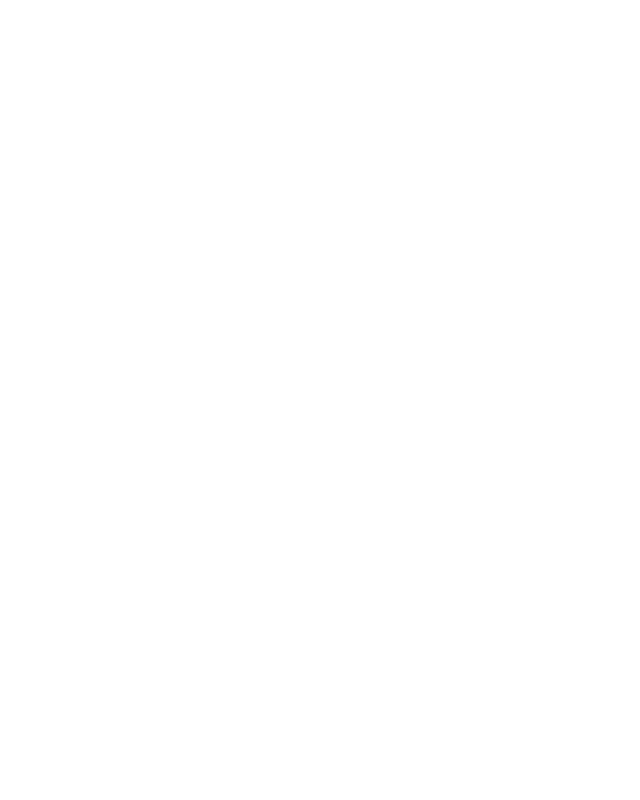
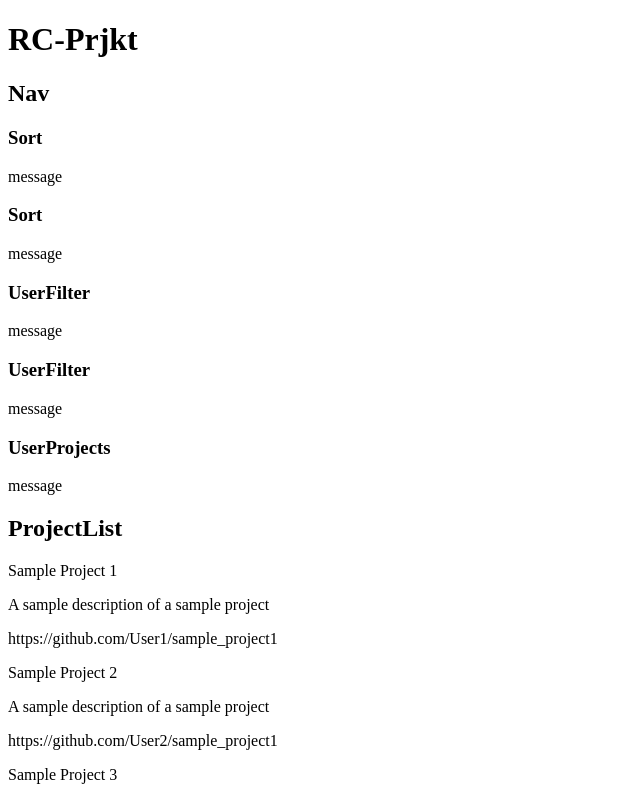
Before and after one commit to ArtSze/rc-prjkt-client, a React (Create React App) app: page / in a window 1280 px wide. Shown: the top 800 px of the page, without its empty margins (0-640 px from the left). Built offline with nearby package versions, Linux system fonts and the light colour scheme.

Commit message:
add nav and projectlist components

```diff
--- a/src/App.tsx
+++ b/src/App.tsx
@@ -1,7 +1,15 @@
 import React from 'react';
+import Nav from './components/Nav';
+import ProjectList from './components/ProjectList';
 
-function App() {
-    return <div></div>;
-}
+const App = (): JSX.Element => {
+    return (
+        <div>
+            <h1>RC-Prjkt</h1>
+            <Nav message={'message'} />
+            <ProjectList />
+        </div>
+    );
+};
 
 export default App;
--- /dev/null
+++ b/src/components/Nav.tsx
@@ -0,0 +1,25 @@
+import React from 'react';
+import Sort from './nav/Sort';
+import StatusFilter from './nav/StatusFilter';
+import TagFilter from './nav/TagFilter';
+import UserFilter from './nav/UserFilter';
+import UserProjects from './nav/UserProjects';
+
+interface NavProps {
+    message: string;
+}
+
+const Nav = ({ message }: NavProps): JSX.Element => {
+    return (
+        <nav>
+            <h2>Nav</h2>
+            <StatusFilter message={message} />
+            <Sort message={message} />
+            <TagFilter message={message} />
+            <UserFilter message={message} />
+            <UserProjects message={message} />
+        </nav>
+    );
+};
+
+export default Nav;
--- /dev/null
+++ b/src/components/ProjectList.tsx
@@ -0,0 +1,23 @@
+import React from 'react';
+import { projects } from '../data.json';
+
+const ProjectList = (): JSX.Element => {
+    return (
+        <div className="project-list">
+            <h2>ProjectList</h2>
+            {projects.map((project) => {
+                return (
+                    // TODO: replace with project component
+                    <div key={project._id}>
+                        <p>{project.title}</p>
+                        <p>{project.description}</p>
+                        <p>{project.githubLink}</p>
+                        <p>{project.active}</p>
+                    </div>
+                );
+            })}
+        </div>
+    );
+};
+
+export default ProjectList;
--- /dev/null
+++ b/src/components/nav/Sort.tsx
@@ -0,0 +1,16 @@
+import React from 'react';
+
+interface SortProps {
+    message: string;
+}
+
+const Sort = ({ message }: SortProps): JSX.Element => {
+    return (
+        <div>
+            <h3>Sort</h3>
+            <p>{message}</p>
+        </div>
+    );
+};
+
+export default Sort;
--- /dev/null
+++ b/src/components/nav/StatusFilter.tsx
@@ -0,0 +1,16 @@
+import React from 'react';
+
+interface StatusFilterProps {
+    message: string;
+}
+
+const StatusFilter = ({ message }: StatusFilterProps): JSX.Element => {
+    return (
+        <div>
+            <h3>Sort</h3>
+            <p>{message}</p>
+        </div>
+    );
+};
+
+export default StatusFilter;
--- /dev/null
+++ b/src/components/nav/TagFilter.tsx
@@ -0,0 +1,16 @@
+import React from 'react';
+
+interface TagFilterProps {
+    message: string;
+}
+
+const TagFilter = ({ message }: TagFilterProps): JSX.Element => {
+    return (
+        <div>
+            <h3>UserFilter</h3>
+            <p>{message}</p>
+        </div>
+    );
+};
+
+export default TagFilter;
--- /dev/null
+++ b/src/components/nav/UserFilter.tsx
@@ -0,0 +1,16 @@
+import React from 'react';
+
+interface UserFilterProps {
+    message: string;
+}
+
+const UserFilter = ({ message }: UserFilterProps): JSX.Element => {
+    return (
+        <div>
+            <h3>UserFilter</h3>
+            <p>{message}</p>
+        </div>
+    );
+};
+
+export default UserFilter;
--- /dev/null
+++ b/src/components/nav/UserProjects.tsx
@@ -0,0 +1,16 @@
+import React from 'react';
+
+interface UserProjectsProps {
+    message: string;
+}
+
+const UserProjects = ({ message }: UserProjectsProps): JSX.Element => {
+    return (
+        <div>
+            <h3>UserProjects</h3>
+            <p>{message}</p>
+        </div>
+    );
+};
+
+export default UserProjects;
--- /dev/null
+++ b/src/react-app-env.d.ts
@@ -0,0 +1 @@
+/// <reference types="react-scripts" />
```
